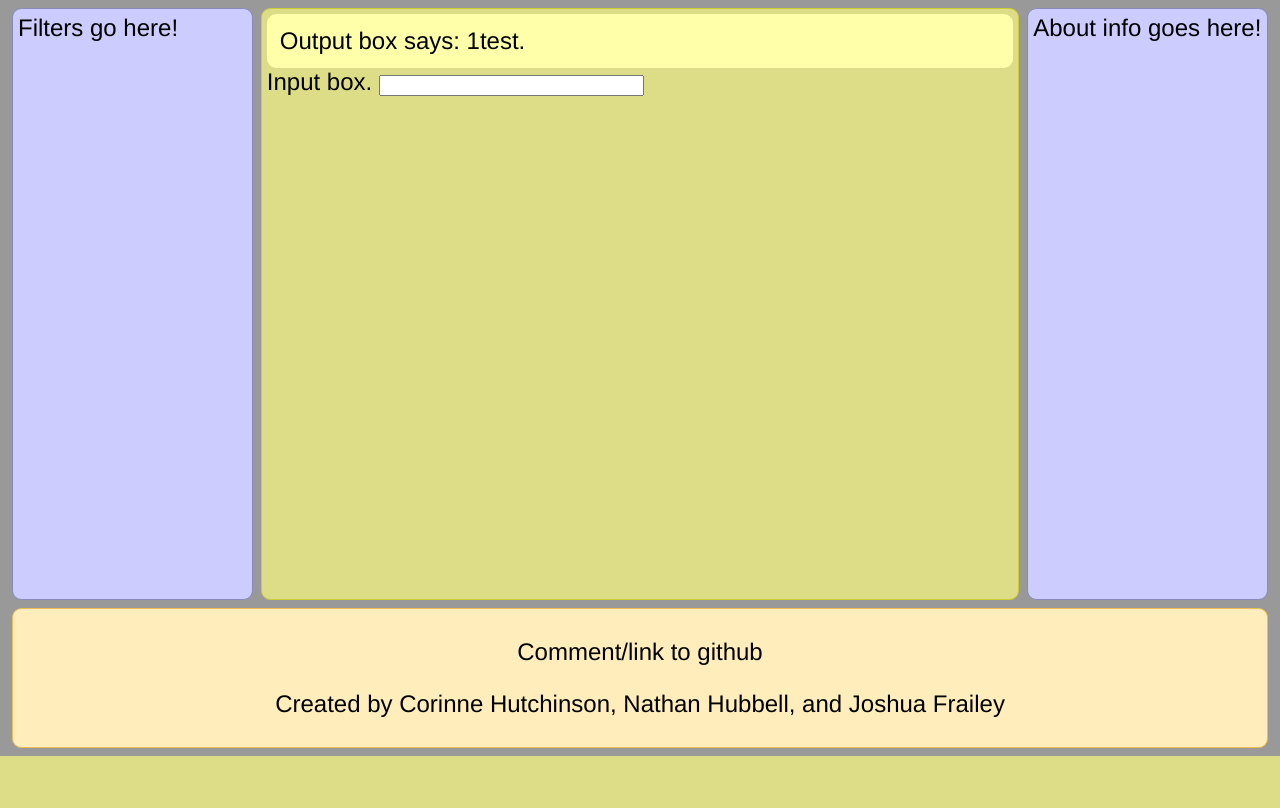
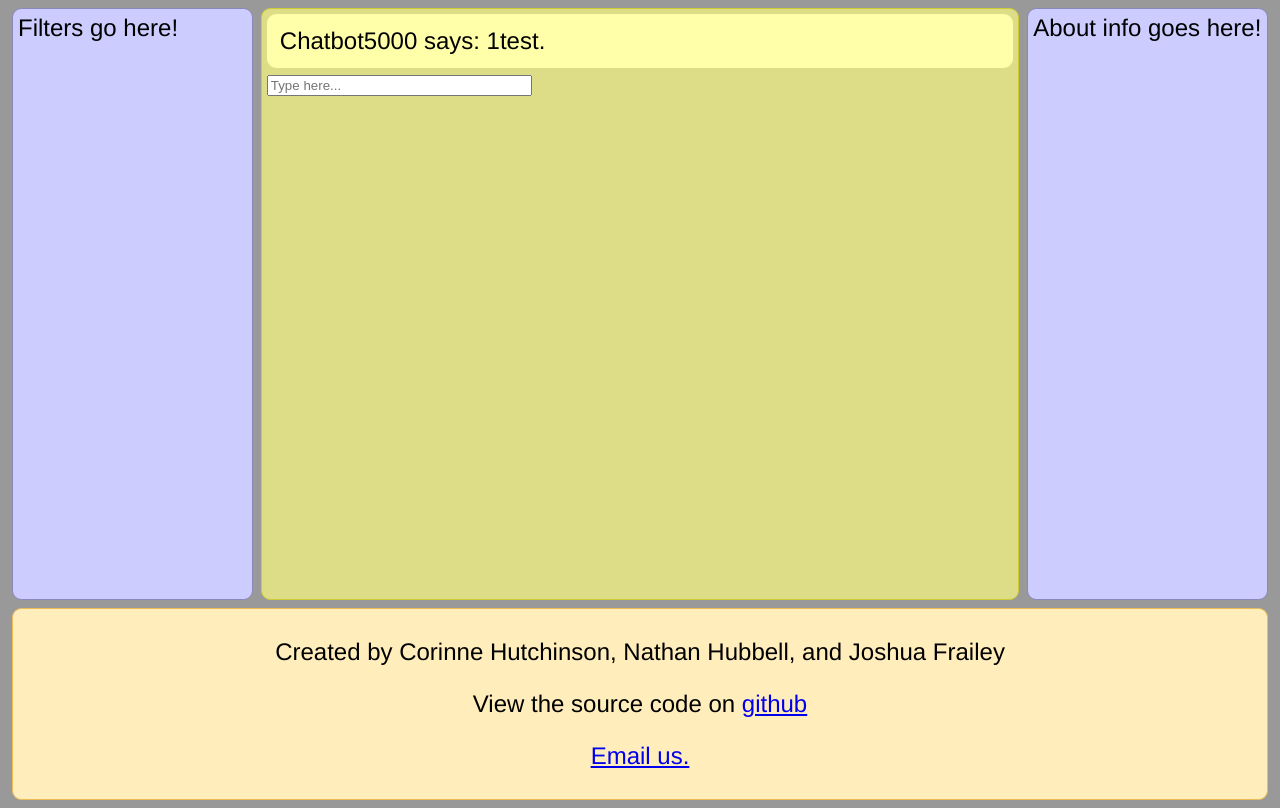
Before and after one commit to corinnelhh/chatbot, a Flask app: page / in a window 1280 px wide. Shown: the part 120-928 px from the top of the page. Before the commit the page ends 876 px from the top, so only its background shows below. Run offline with Flask 2, Linux system fonts and the light colour scheme; some libraries are stand-ins or nearby versions.

Commit message:
Remove input box title, add placeholder text, remove else statement on outputbox

```diff
--- a/templates/base.html
+++ b/templates/base.html
@@ -16,22 +16,20 @@
         <article>
         <div id="output_box">
         {% if reply %}
-        Output box says: {{reply}}.
-        {% else %}
-        Output box is empty!
+        Chatbot5000 says: {{reply}}.
         {% endif %}
         </div>
             <form action="{{ url_for('submit') }}" method="POST" class="submit">
                 <div class="field">
-                <label for="title">Input box.</label>
-                <input type="text" size="30" name="submission" id="submission"/>
+                <input type="text" size="30" name="submission" id="submission" placeholder="Type here..."/>
                 </div>
             </form>
         </article>
     </main>
         <footer>
-            <p>Comment/link to github</p>
             <p>Created by Corinne Hutchinson, Nathan Hubbell, and Joshua Frailey</p>
+            <p id="github">View the source code on <a href="https://github.com/corinnelhh/chatbot">github</a></p>
+            <p id="email"><a href="mailto:chatbot5000@gmail.com">Email us.</a></p>
         </footer>
     <script type="text/javascript" src="{{ url_for('static', filename='jquery.js') }}"></script>
     <script type="text/javascript" src="{{ url_for('static', filename='application.js') }}"></script>
```
